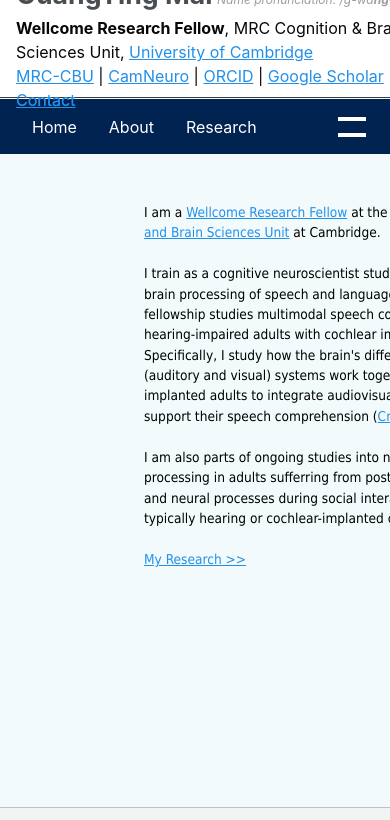
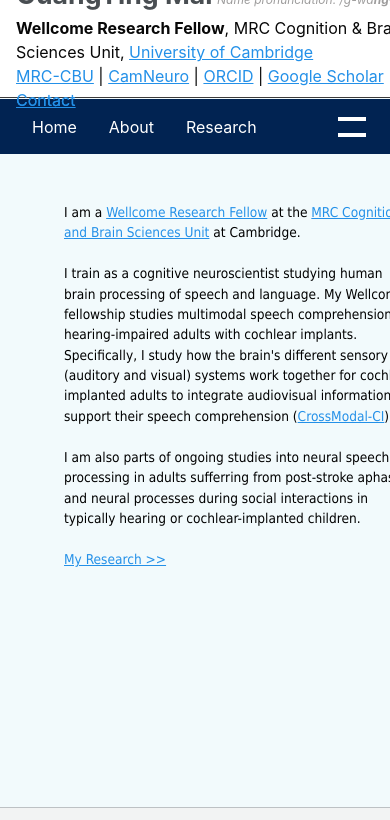
Before and after one commit to guangtingmai/guangtingmai.github.io, a Jekyll site: the page built from _pages/readme.html, in a window 390 px wide and 1036 px high, cut to the strip 0-820 px from the top of the window. Built offline with Jekyll 4.4.1, drawn with Linux system fonts in a browser that asks for light colours.

Commit message:
Update custom.scss

```diff
--- a/_sass/custom.scss
+++ b/_sass/custom.scss
@@ -208,11 +208,10 @@ div.navigation-row span {
 
 @media (max-width: 768px) {
   .page__content > * {
-    margin-left: 0 !important;
+    margin-left: -5rem !important;
     margin-right: 0 !important;
     width: 35ch !important;
     max-width: 100% !important;
-    margin-left: 0 !important;
   }
   .archive > * {
     margin-left: 1rem !important;
```
